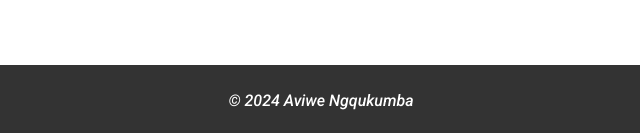
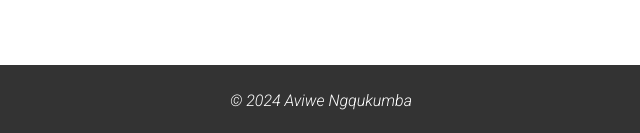
Before and after one commit to aviwembekeni/basic-html-css-portfolio, a plain HTML site: page index.html in a window 1280 px wide. Shown: the part 1764-1897 px from the top of the page, 329-969 px from the left. Drawn offline with Linux system fonts and the light colour scheme.

Commit message:
Removed dead code

```diff
--- a/index.html
+++ b/index.html
@@ -151,7 +151,7 @@
         ></a>
       </section>
     </main>
-    <footer class="roboto-medium-italic">
+    <footer class="roboto-light-italic">
       <p>&copy; 2024 Aviwe Ngqukumba</p>
     </footer>
   </body>
--- a/style.css
+++ b/style.css
@@ -87,9 +87,6 @@ section {
   background-color: chocolate;
   padding: 10px;
   margin-top: 10px;
-}
-
-#contact {
 }
 
 footer {
```
